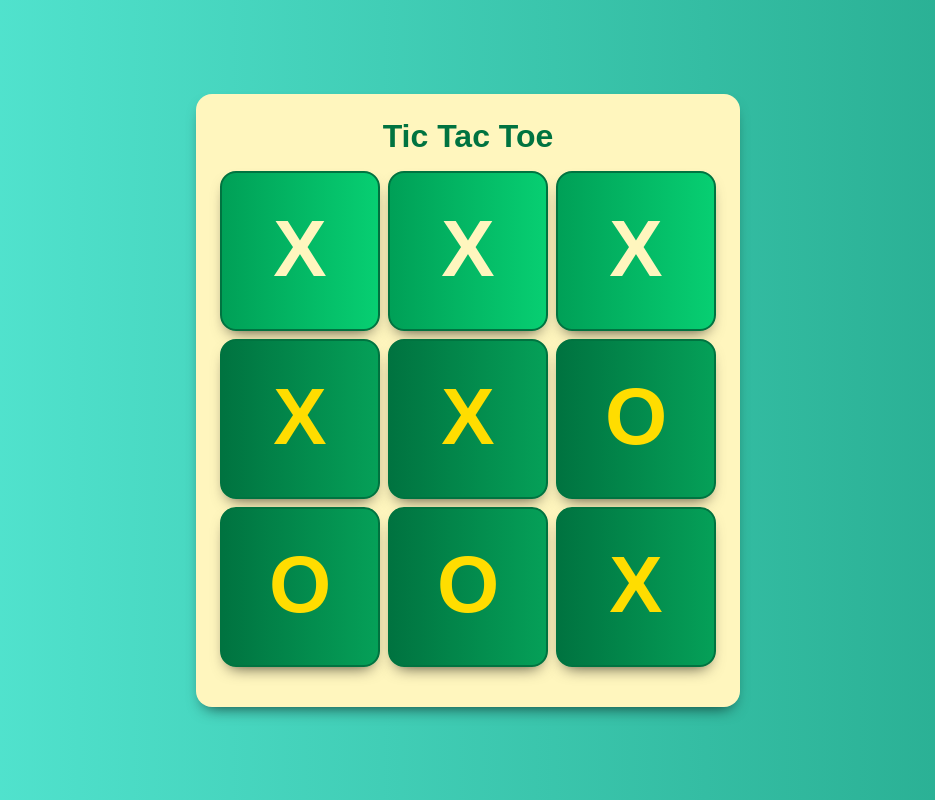
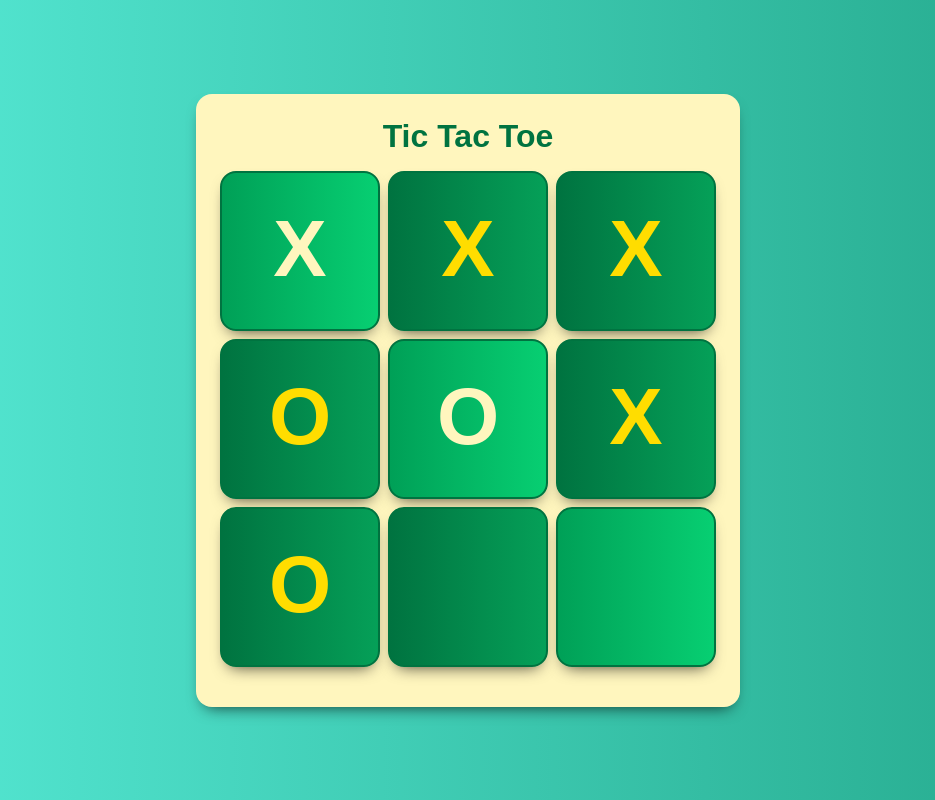
Before and after one commit to jcrzmoyano/tictactoe-react, a React (Create React App) app: page / in a window 1280 px wide. Shown: the whole page, without its empty margins (172-1107 px from the left). Built offline with nearby package versions, Linux system fonts and the light colour scheme.

Commit message:
App divided into components and classnames library instaled

```diff
--- a/src/components/Board/Board.jsx
+++ b/src/components/Board/Board.jsx
@@ -1,21 +1,27 @@
 import React from 'react';
 
+import './Board.css'
 import Cell from '../Cell/Cell';
 
-import './Board.css'
 
 const Board = () => {
+
+    const cellValues = ['X','X','X','O','O','X','O','',''];
+    const winningCombination = [0,4,8];
+
+    const cells = cellValues.map((value, index) => {
+        const highlight = winningCombination && winningCombination.indexOf(index) >= 0;
+
+        return <Cell
+                key={index}
+                value={value}
+                highlight={highlight}
+                />
+    })
+
     return (
         <div id="board">
-            <Cell value="X" highlight={true} />
-            <Cell value="X" highlight={true} />
-            <Cell value="X" highlight={true} />
-            <Cell value="X" highlight={false} />
-            <Cell value="X" highlight={false} />
-            <Cell value="O" highlight={false} />
-            <Cell value="O" highlight={false} />
-            <Cell value="O" highlight={false} />
-            <Cell value="X" highlight={false} />
+            {cells}
         </div>
     );
 }
```
